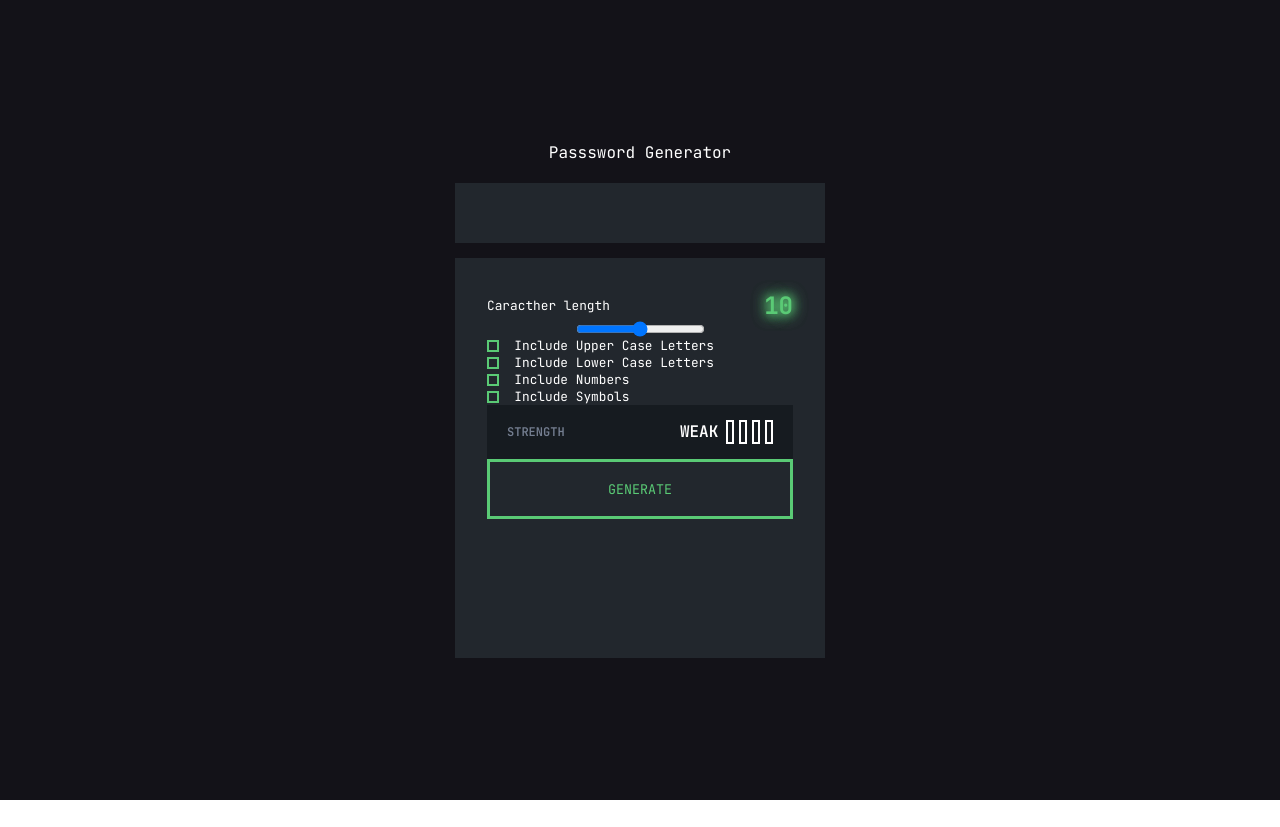
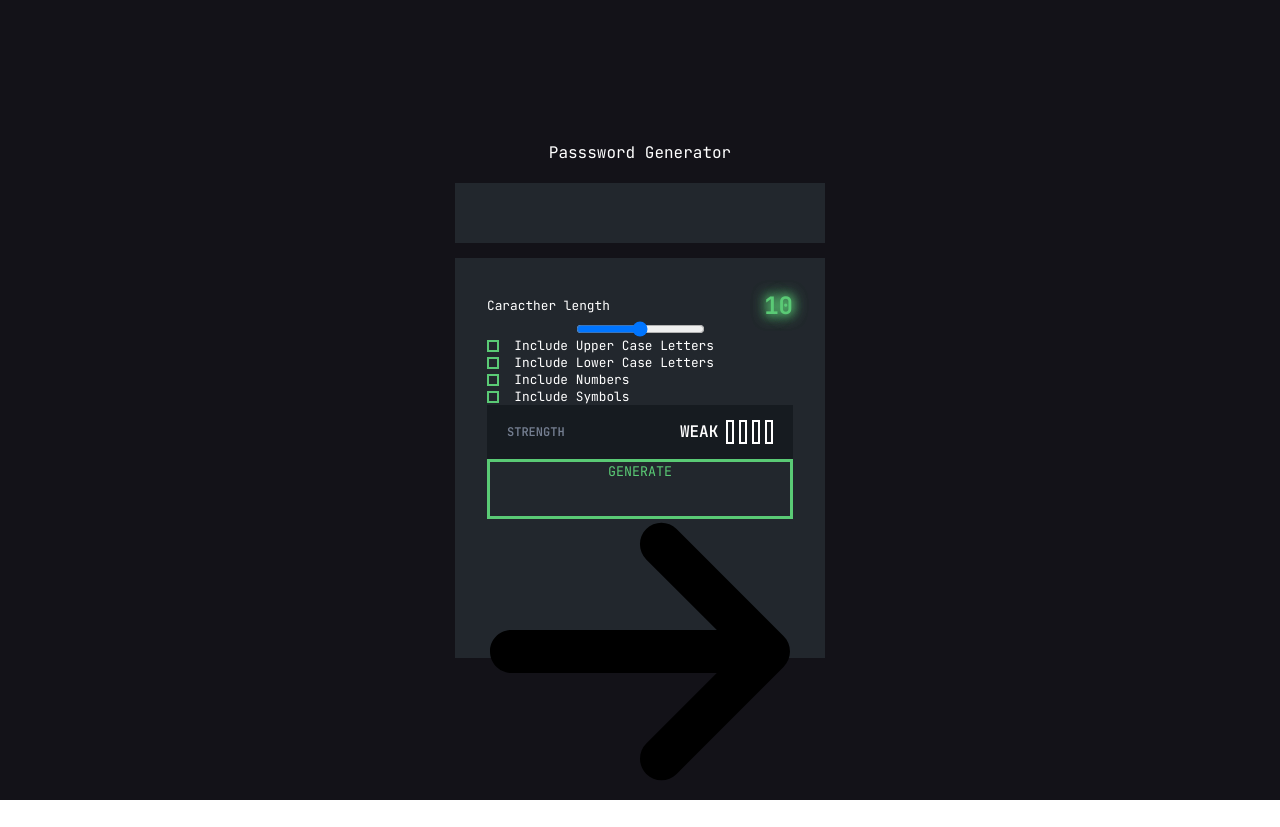
Before and after one commit to gbatistaa/password-generator, a React (Create React App) app: page / in a window 1280 px wide. Before the commit the page ends 800 px from the top, so only its background shows below. Built offline with nearby package versions, Linux system fonts and the light colour scheme.

Commit message:
adicionada o svg de seta para estilização do botão

```diff
--- a/src/App.js
+++ b/src/App.js
@@ -1,4 +1,5 @@
 import "./App.css";
+import arrow from "./assets/arrow-right-solid.svg";
 import Strength from "./Components/Strength";
 import Including from "./Components/Including";
 
@@ -17,6 +18,7 @@ function App() {
         <Strength />
         <button type="submit" className="generate-btn">
           GENERATE
+          <img src={arrow} alt="arrow" />
         </button>
       </div>
     </div>
```
